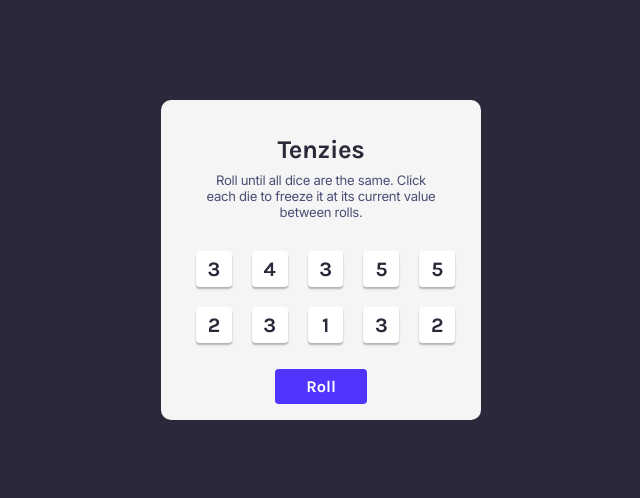
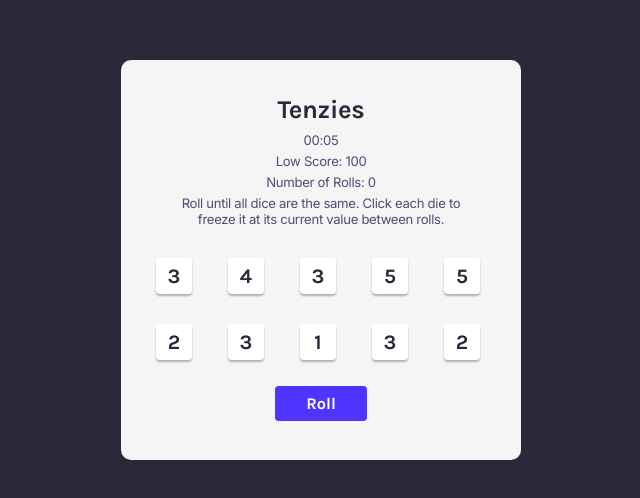
Before and after one commit to alidarcan/tenziesGame, a React (Vite) app: page / in a window 1280 px wide. Shown: the part 140-638 px from the top of the page, without its empty margins (319-959 px from the left). Built offline with nearby package versions, Linux system fonts and the light colour scheme.

Commit message:
low score and timer added

```diff
--- a/src/App.css
+++ b/src/App.css
@@ -1,6 +1,6 @@
 main {
-  width: 320px;
-  height: 320px;
+  width: 400px;
+  height: 400px;
   background-color: #F5F5F5;
   border-radius: 10px;
   padding: 35px;
@@ -23,7 +23,9 @@ p {
   letter-spacing: -0.3px;
   margin-bottom: 31px;
 }
-
+.rolls{
+  margin-bottom: 5px;
+}
 .description {
   padding: 0 10px;
 }
@@ -34,7 +36,7 @@ p {
   gap: 17px; */
   display: grid;
   grid-template: auto auto / repeat(5, 1fr);
-  gap: 20px;
+  gap: 30px;
   margin-bottom: 26px;
 }
 
--- a/src/App.jsx
+++ b/src/App.jsx
@@ -7,14 +7,32 @@ import Confetti from "react-confetti";
 export default function App() {
   const [dices, setDices] = React.useState(allNewDice());
   const [tenzies, setTenzies] = React.useState(false);
-
+  const [rollsCount, setRollsCount] = React.useState(0);
+  const [lowScore, setLowScore] = React.useState(
+    localStorage.getItem("tenziesScore") || 100
+  );
+  const [timer, setTimer] = React.useState(0);
+  React.useEffect(() => {
+    const stopWatch = setInterval(() => {
+      setTimer((prevTime) => prevTime + 1);
+    }, 1000);
+    return () => {
+      clearInterval(stopWatch);
+    };
+  }, []);
+  // Low Score Check
+  React.useEffect(() => {
+    if (tenzies && rollsCount < lowScore) {
+      localStorage.setItem("tenziesScore", rollsCount);
+      setLowScore(rollsCount);
+    }
+  }, [rollsCount, tenzies, lowScore]);
   React.useEffect(() => {
     const allHeld = dices.every((dice) => dice.isHeld);
     const firstValue = dices[0].value;
     const allSameValue = dices.every((dice) => dice.value === firstValue);
     if (allHeld && allSameValue) {
       setTenzies(true);
-      console.log("You won");
     }
   }, [dices]);
 
@@ -26,6 +44,7 @@ export default function App() {
     };
   }
   function rollDice() {
+    setRollsCount((prevCount) => prevCount + 1);
     setDices((prevDices) =>
       prevDices.map((dice) => {
         return !dice.isHeld ? generateNewDice() : dice;
@@ -60,30 +79,30 @@ export default function App() {
   function resetGame() {
     setTenzies(false);
     setDices(allNewDice());
+    setRollsCount(0);
   }
   return (
     <main>
       {tenzies && <Confetti />}
       <h1>Tenzies</h1>
+      <p className="rolls">
+        {Math.floor(timer / 60).toLocaleString("en-US", {
+          minimumIntegerDigits: 2,
+        })}
+        :
+        {Math.floor(timer % 60).toLocaleString("en-US", {
+          minimumIntegerDigits: 2,
+        })}
+      </p>
+      <p className="rolls">Low Score: {lowScore}</p>
+      <p className="rolls">Number of Rolls: {rollsCount}</p>
       <div className="description">
         <p>
           Roll until all dice are the same. Click each die to freeze it at its
           current value between rolls.
         </p>
       </div>
-      <div className="boxes">
-        {diceElements}
-        {/* <Dice value={1} />
-        <Dice value={2} />
-        <Dice value={3} />
-        <Dice value={4} />
-        <Dice value={5} />
-        <Dice value={6} />
-        <Dice value={1} />
-        <Dice value={1} />
-        <Dice value={1} />
-        <Dice value={1} /> */}
-      </div>
+      <div className="boxes">{diceElements}</div>
       <button onClick={tenzies ? resetGame : rollDice}>
         {tenzies ? "New Game" : "Roll"}
       </button>
```
